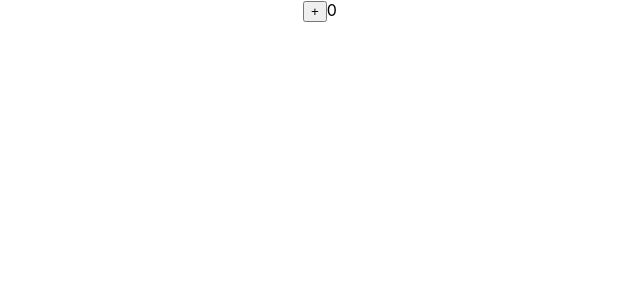
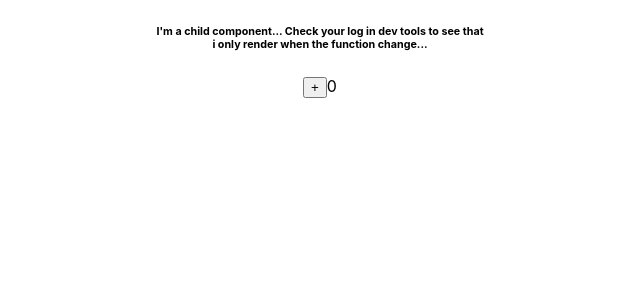
Before and after one commit to yamilzavala/React-Concepts, a React (Create React App) app: page / in a window 1280 px wide. Shown: the top 300 px of the page, without its empty margins (320-960 px from the left). Built offline with nearby package versions, Linux system fonts and the light colour scheme.

Commit message:
memo - useCallback

```diff
--- a/src/App.js
+++ b/src/App.js
@@ -12,6 +12,10 @@ import {AppRender} from './components/render';
 import {AppCustomHook} from './components/custom-hook';
 import {AppUseEffect} from './components/useEffect';
 import {AppUseSpecificValue} from './components/useEffectSpecificValue';
+import {AppMemo} from './components/memo';
+import {AppUseCallback} from './components/useCallback';
+
+
 
 function App() {
   // const HigherOrderComponet = addNewBehaviour(AppHigherOrderComponet);
@@ -27,7 +31,8 @@ function App() {
       {/* <HigherOrderComponet/> */}
       {/* <AppRender/> */}
       {/* <AppCustomHook /> */}
-      <AppUseSpecificValue/>
+      {/* <AppMemo/> */}
+      <AppUseCallback/>
     </div>
   );
 }
--- /dev/null
+++ b/src/components/memo.js
@@ -0,0 +1,20 @@
+import { memo, useState } from "react";
+
+const Child = memo(  (params) => {
+    console.log("I'm rendering");
+    return <h6> I'm a child component... Check your log in dev tools to see that i only render once at the beginning...</h6>
+})
+
+export function AppMemo() {
+    const [locaValue, setLocalValue] = useState(0);
+
+    return(
+        <div>
+            <Child/>
+            <button onClick={() => setLocalValue(locaValue +1)}> + </button>
+            {locaValue}
+        </div>
+    )
+}
+
+export default AppMemo;
--- /dev/null
+++ b/src/components/useCallback.js
@@ -0,0 +1,23 @@
+import { memo, useState, useCallback } from "react";
+
+const Child = memo(  (params) => {
+    console.log("I'm rendering");
+    return <h6> I'm a child component... Check your log in dev tools to see that <br/> i only render when the function change...</h6>
+})
+
+export function AppUseCallback() {
+    const [locaValue, setLocalValue] = useState(0);
+
+    const someFunction = () => {};
+    const onlyExecutedWhenChange = useCallback(someFunction, []);
+
+    return(
+        <div>
+            <Child func={onlyExecutedWhenChange}/>
+            <button onClick={() => setLocalValue(locaValue +1)}> + </button>
+            {locaValue}
+        </div>
+    )
+}
+
+export default AppUseCallback;
```
